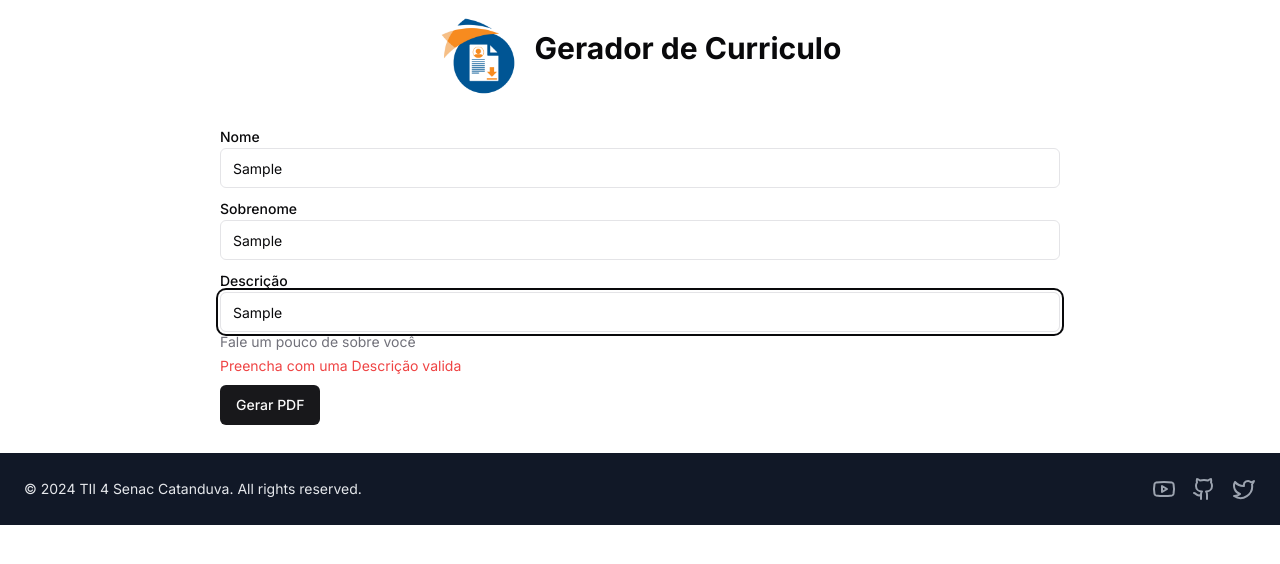
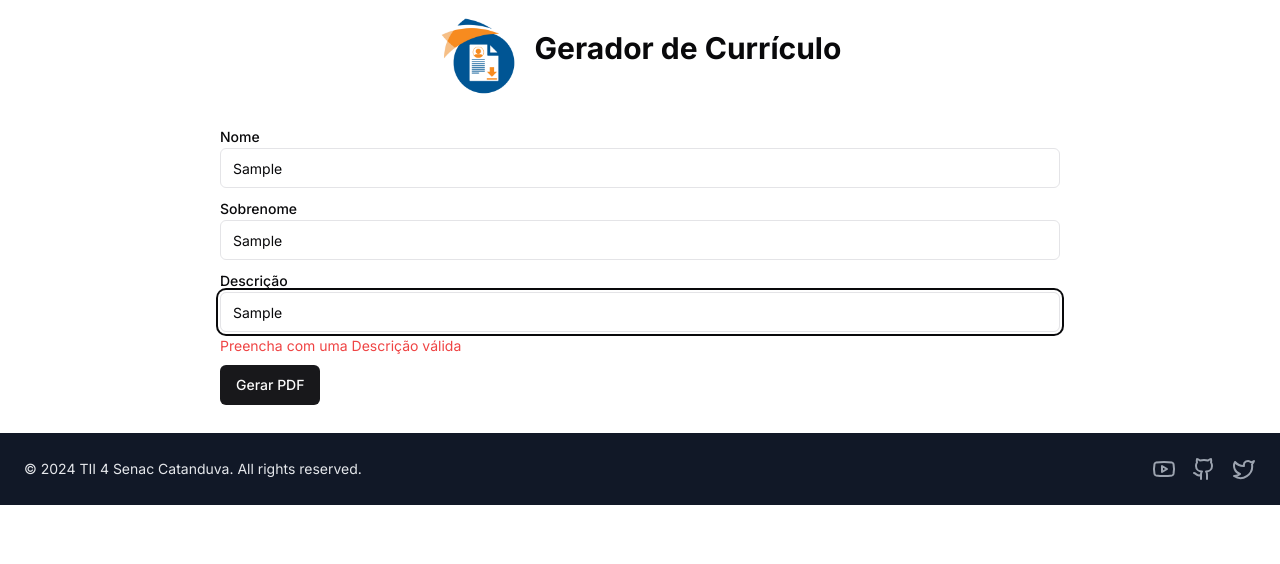
Before and after one commit to jhowk14/projeto-adm-gerador-cv-next, a Next.js app: page / in a window 1280 px wide. Both pictures are taken after typing "Sample", "Sample", "Sample" into the empty fields and a click on the button "Gerar PDF". Shown: the top 564 px of the page. Built offline with nearby package versions, Linux system fonts and the light colour scheme.

Commit message:
input component

```diff
--- a/src/app/page.tsx
+++ b/src/app/page.tsx
@@ -4,19 +4,16 @@ import { useState } from "react";
 import { zodResolver } from '@hookform/resolvers/zod';
 import { z } from "zod";
 import { Button } from "@/components/ui/button";
-import { Form, FormDescription} from '@/components/ui/form';
+import { Form } from '@/components/ui/form';
 import { useForm } from "react-hook-form";
-import { Input } from "@/components/ui/input";
-import { Label } from "@/components/ui/label";
 import Image from "next/image";
 import { Footer } from "@/components/component/footer";
+import FormInput from "@/components/component/FormInput";
 
 const schema = z.object({
-  firstName: z.string().min(3, {
-    message: "Preencha com um nome valido"
-  }),
-  lastName: z.string().min(3, {message: "Preencha com um sobrenome valido"}),
-  description: z.string().min(10, {message: "Preencha com uma Descrição valida"})
+  firstName: z.string().min(3, { message: "Preencha com um nome válido" }),
+  lastName: z.string().min(3, { message: "Preencha com um sobrenome válido" }),
+  description: z.string().min(10, { message: "Preencha com uma Descrição válida" })
 });
 
 export type schemaType = z.infer<typeof schema>;
@@ -26,7 +23,7 @@ export default function Home() {
   const form = useForm<schemaType>({
     resolver: zodResolver(schema)
   });
-  const { register, handleSubmit, formState: { errors, isSubmitting, isLoading } } = form
+  const { register, handleSubmit, formState: { errors, isSubmitting, isLoading } } = form;
 
   async function fetchPdf(data: schemaType) {
     try {
@@ -39,7 +36,7 @@ export default function Home() {
       // Criar um URL do objeto Blob retornado
       const pdfBlob = new Blob([response.data], { type: 'application/pdf' });
       const pdfUrl = URL.createObjectURL(pdfBlob);
-
+      window.location.href = pdfUrl;
       setPdfUrl(pdfUrl);
     } catch (error) {
       console.error("Erro ao buscar PDF:", error);
@@ -51,52 +48,42 @@ export default function Home() {
       <main className="flex flex-col items-center">
         <div className="flex items-center">
           <div className="mr-4 mt-4">
-          <Image src='/img/icon.png' width={0} height={0} sizes="100vw" alt="logo" className="w-20 h-20"/>
+            <Image src='/img/icon.png' width={0} height={0} sizes="100vw" alt="logo" className="w-20 h-20" />
           </div>
-        <h1 className="text-3xl font-bold">Gerador de Curriculo</h1>
+          <h1 className="text-3xl font-bold">Gerador de Currículo</h1>
         </div>
-      {
-        !pdfUrl && (
         <div className="w-full max-w-4xl p-7">
           <Form {...form}>
             <form onSubmit={handleSubmit(fetchPdf)} className="space-y-2">
-                <div>
-                  <Label>Nome</Label>
-                  <Input placeholder="Fulano" {...register('firstName')} />
-                  {errors.firstName && <span className="text-red-500 text-sm inline-block mt-1">
-                    {errors.firstName?.message}
-                  </span>}
-                </div>
-                <div>
-                  <Label>Sobrenome</Label>
-                  <Input placeholder="Ciclano" {...register('lastName')} />
-                  {errors.lastName && <span className="text-red-500 text-sm inline-block mt-1">
-                    {errors.lastName?.message}
-                  </span>}
-                </div>
-                <div>
-                  <Label>Descrição</Label>
-                  <Input placeholder="Eu sou ..." {...register('description')} />
-                  <FormDescription>
-                    Fale um pouco de sobre você
-                  </FormDescription>
-                  {errors.description && <span className="text-red-500 text-sm inline-block mt-1">
-                    {errors.description?.message}
-                  </span>}
-                </div>
+              <FormInput
+                label="Nome"
+                name="firstName"
+                placeholder="Fulano"
+                register={register}
+                errors={errors}
+              />
+              <FormInput
+                label="Sobrenome"
+                name="lastName"
+                placeholder="Ciclano"
+                register={register}
+                errors={errors}
+              />
+              <FormInput
+                label="Descrição"
+                name="description"
+                placeholder="Eu sou ..."
+                register={register}
+                errors={errors}
+              />
               <Button type="submit" disabled={isSubmitting || isLoading}>
                 {isSubmitting || isLoading ? "Carregando..." : "Gerar PDF"}
               </Button>
             </form>
           </Form>
         </div>
-        )
-      }
-      {pdfUrl && (
-        <iframe className="w-screen h-screen" src={pdfUrl} width="100%" height="500px"></iframe>
-      )}
       </main>
-    <Footer git="https://github.com/jhowk14/projeto-adm-gerador-cv-next/" youtube="" twitter=""/>
+      <Footer git="https://github.com/jhowk14/projeto-adm-gerador-cv-next/" youtube="" twitter="" />
     </>
   );
 }
--- /dev/null
+++ b/src/components/component/FormInput.tsx
@@ -0,0 +1,30 @@
+import React from 'react';
+import { Label } from '../ui/label';
+import { Input } from '../ui/input';
+import { schemaType } from '@/app/page';
+
+type FormFieldName = keyof schemaType;
+
+interface FormInputProps {
+  label: string;
+  name: FormFieldName;
+  placeholder: string;
+  register: any; // ou useFormContext
+  errors: any; // ou useFormContext
+}
+
+const FormInput: React.FC<FormInputProps> = ({ label, name, placeholder, register, errors }) => {
+  return (
+    <div>
+      <Label>{label}</Label>
+      <Input placeholder={placeholder} {...register(name)} />
+      {errors[name] && (
+        <span className="text-red-500 text-sm inline-block mt-1">
+          {errors[name]?.message}
+        </span>
+      )}
+    </div>
+  );
+};
+
+export default FormInput;
--- a/src/utils/pdfTemplate.ts
+++ b/src/utils/pdfTemplate.ts
@@ -7,7 +7,7 @@ export const pdfTemplate = ({
   lastName: string;
   description: string;
 }) => {
-  return `
+  return /*html*/`
         <!DOCTYPE html>
         <html lang="en">
         <head>
```
Lines whose indentation alone changed are shown as unchanged.
